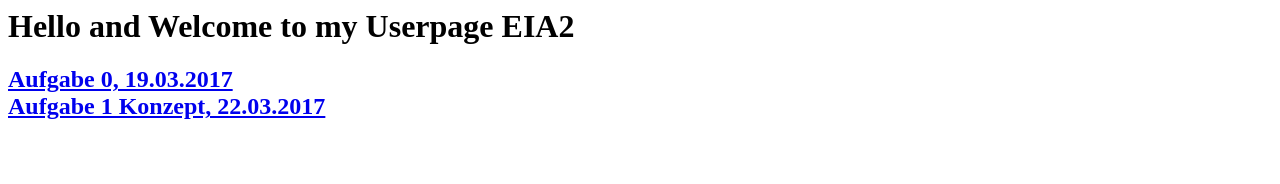
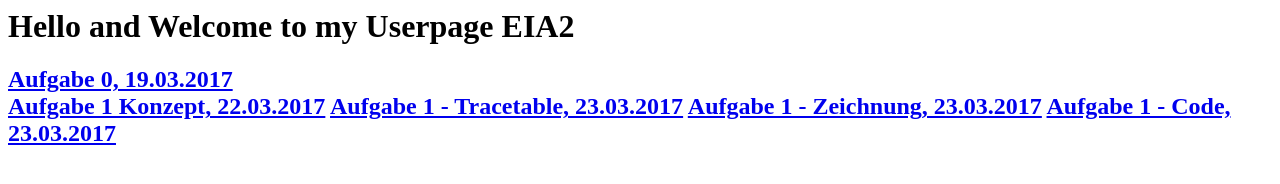
Before and after one commit to hejSalome/github-hejSalome.github.io, a plain HTML site: page index.html in a window 1280 px wide. Drawn offline with Linux system fonts and the light colour scheme.

Commit message:
Update index.html

```diff
--- a/index.html
+++ b/index.html
@@ -5,4 +5,7 @@
 </div>
 <div>
   <a href="https://hejsalome.github.io/EIA2/Aufgabe1/Aufgabe1Konzept.jpeg">Aufgabe 1 Konzept, 22.03.2017</a>
+  <a href="https://hejSalome.github.io/EIA2/Aufgabe1/Aufgabe1Tracetable.jpeg">Aufgabe 1 - Tracetable, 23.03.2017</a>
+<a href="https://hejSalome.github.io/EIA2/Aufgabe1/Aufgabe1Zeichnung.jpeg">Aufgabe 1 - Zeichnung, 23.03.2017</a>
+<a href="https://hejSalome.github.io/EIA2/Aufgabe1/codeA1.html">Aufgabe 1 - Code, 23.03.2017</a>
   </div>
```
